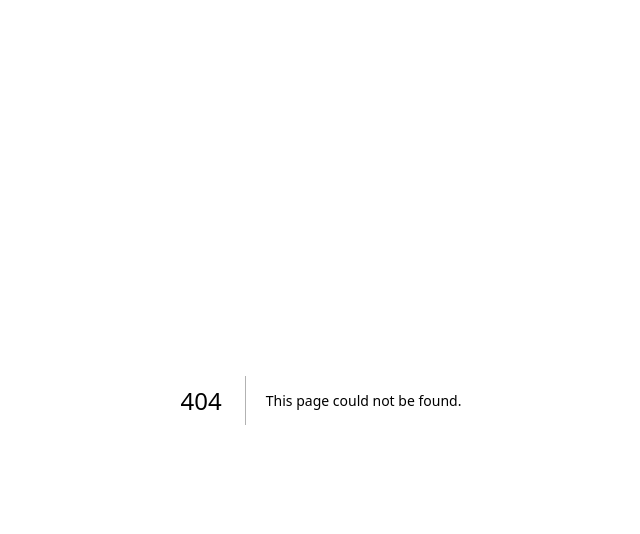
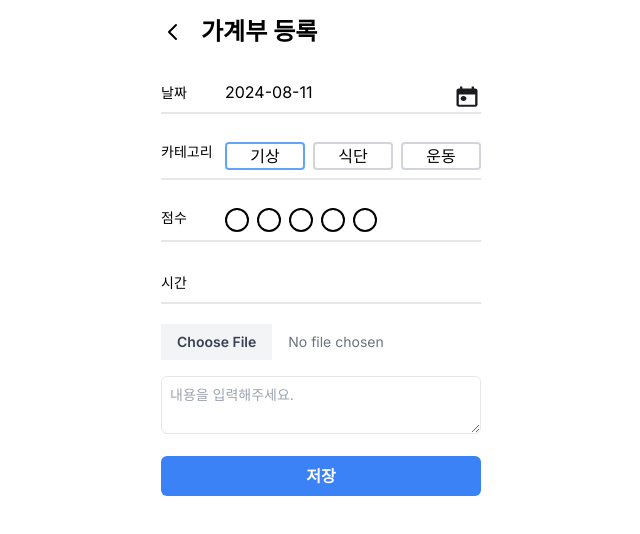
Before and after one commit to e-jeek/front, a Next.js app: page /log/create in a window 1280 px wide. Before the commit this address had no page. Shown: the top 534 px of the page, without its empty margins (319-959 px from the left). Built offline with nearby package versions, Linux system fonts and the light colour scheme.

Commit message:
feat: 가계부 등록 화면 추가

```diff
--- /dev/null
+++ b/src/app/log/create/page.tsx
@@ -0,0 +1,173 @@
+"use client"
+import React, {forwardRef, useState} from "react";
+import {useRouter} from "next/navigation";
+import {format} from "date-fns";
+import DatePicker from "react-datepicker";
+import Rating from "@/components/log/day/Rating";
+import Diet from "@/components/log/create/Diet";
+import Exercise from "@/components/log/create/Exercise";
+import WakeUp from "@/components/log/create/WakeUp";
+
+export default function Page() {
+    const router = useRouter();
+
+    const [date, setDate] = useState(new Date());
+    const [category, setCategory] = useState("WAKEUP");
+    const [image, setImage] = useState<File | null>(null);
+    const [preview, setPreview] = useState<string | null>(null);
+
+    const handleImageChange = (e) => {
+        const file = e.target.files[0];
+        if (file) {
+            setImage(file);
+            setPreview(URL.createObjectURL(file));
+        }
+    };
+
+    const handleSubmit = () => {
+        // Logic to handle form submission
+        console.log('Form submitted');
+    };
+
+    function getInputByCategory() {
+        switch (category) {
+            case "DIET":
+                return <Diet />
+            case "EXERCISE":
+                return <Exercise />
+            case "WAKEUP":
+                return <WakeUp />
+        }
+    }
+
+
+    // 커스텀 입력 컴포넌트
+    const CustomInput = forwardRef<HTMLDivElement, { onClick: () => void }>(({ onClick }, ref) => (
+        <div onClick={onClick} ref={ref} className="cursor-pointer mt-2">
+            <svg width="28" height="28" viewBox="0 0 19 17" fill="none" xmlns="http://www.w3.org/2000/svg">
+                <path
+                    d="M7.125 11.2813C6.57083 11.2813 6.10243 11.116 5.71979 10.7856C5.33715 10.4551 5.14583 10.0506 5.14583 9.57198C5.14583 9.09338 5.33715 8.68885 5.71979 8.35839C6.10243 8.02793 6.57083 7.8627 7.125 7.8627C7.67917 7.8627 8.14757 8.02793 8.53021 8.35839C8.91285 8.68885 9.10417 9.09338 9.10417 9.57198C9.10417 10.0506 8.91285 10.4551 8.53021 10.7856C8.14757 11.116 7.67917 11.2813 7.125 11.2813ZM3.95833 15.0417C3.52292 15.0417 3.15017 14.9078 2.8401 14.64C2.53003 14.3722 2.375 14.0503 2.375 13.6742V4.10228C2.375 3.72624 2.53003 3.40432 2.8401 3.13654C3.15017 2.86875 3.52292 2.73486 3.95833 2.73486H4.75V1.36743H6.33333V2.73486H12.6667V1.36743H14.25V2.73486H15.0417C15.4771 2.73486 15.8498 2.86875 16.1599 3.13654C16.47 3.40432 16.625 3.72624 16.625 4.10228V13.6742C16.625 14.0503 16.47 14.3722 16.1599 14.64C15.8498 14.9078 15.4771 15.0417 15.0417 15.0417H3.95833ZM3.95833 13.6742H15.0417V6.83713H3.95833V13.6742Z"
+                    fill="#1D1B20"/>
+            </svg>
+        </div>
+    ));
+    CustomInput.displayName = 'CustomInput';
+
+    return (
+        <div className="min-h-screen bg-white flex justify-center items-center">
+            <div className="min-h-screen w-80 max-w-md bg-white absolute pt-4">
+                <div className="flex items-center mb-6">
+                    <button className="mr-4">
+                        <svg
+                            xmlns="http://www.w3.org/2000/svg"
+                            fill="none"
+                            viewBox="0 0 24 24"
+                            strokeWidth={2}
+                            stroke="currentColor"
+                            className="w-6 h-6"
+                        >
+                            <path
+                                strokeLinecap="round"
+                                strokeLinejoin="round"
+                                d="M15 19l-7-7 7-7"
+                            />
+                        </svg>
+                    </button>
+                    <h1 className="text-2xl font-semibold">가계부 등록</h1>
+                </div>
+
+                <div className="relative mb-5">
+                    <label
+                        htmlFor="date"
+                        className={"absolute left-0 top-1/2 transform -translate-y-1/2 transition-all duration-200 ease-in-out text-sm"}
+                    >
+                        날짜
+                    </label>
+                    <input
+                        type="text"
+                        id="date"
+                        name="date"
+                        className="w-full border-b-2 focus:border-black outline-none py-2 pl-16"
+                        value={date ? format(date, "yyyy-MM-dd") : ""}
+                        readOnly
+                    />
+                    <div className="absolute right-0 top-0 h-full flex items-center">
+                        <DatePicker
+                            selected={date}
+                            onChange={(date) => setDate(date)}
+                            dateFormat="yyyy-MM-dd"
+                            customInput={<CustomInput onClick={() => {
+                            }}/>}
+                            wrapperClassName="absolute right-0"
+                            popperClassName="z-10"
+                        />
+                    </div>
+                </div>
+
+                <div className="flex mb-5 border-b-2 py-2">
+                    <div className="left-0 text-sm w-16">
+                        카테고리
+                    </div>
+                    <div>
+                        <button
+                            className={`border-2 rounded w-20 mr-2 ${category === "WAKEUP" ? "border-blue-400" : "border-gray-300"}`}
+                            onClick={() => setCategory("WAKEUP")}
+                        >
+                            기상
+                        </button>
+                        <button
+                            className={`border-2 rounded w-20 mr-2 ${category === "DIET" ? "border-blue-400" : "border-gray-300"}`}
+                            onClick={() => setCategory("DIET")}
+                        >
+                            식단
+                        </button>
+                        <button
+                            className={`border-2 rounded w-20 ${category === "EXERCISE" ? "border-blue-400" : "border-gray-300"}`}
+                            onClick={() => setCategory("EXERCISE")}
+                        >
+                            운동
+                        </button>
+                    </div>
+                </div>
+                <div className="flex mb-5 border-b-2 py-2">
+                    <div className="left-0 text-sm w-16">
+                        점수
+                    </div>
+                    <Rating/>
+                </div>
+
+                {getInputByCategory()}
+
+                <div className="mb-4">
+
+                    <input
+                        type="file"
+                        id="image"
+                        accept="image/*"
+                        onChange={handleImageChange}
+                        className="block w-full text-sm text-gray-500 file:mr-4 file:py-2 file:px-4 file:border-0 file:text-sm file:font-semibold file:bg-gray-100 file:text-gray-700 hover:file:bg-gray-200"
+                    />
+                </div>
+
+                {preview && (
+                    <div className="mb-4">
+                        <img src={preview} alt="Image Preview" className="w-full h-auto"/>
+                    </div>
+                )}
+
+                <textarea
+                    className="w-full p-2 mb-4 text-sm text-gray-700 border rounded-md focus:outline-none focus:ring-2 focus:ring-blue-500"
+                    placeholder="내용을 입력해주세요."
+                ></textarea>
+
+                <button
+                    onClick={handleSubmit}
+                    className="w-full px-4 py-2 font-semibold text-white bg-blue-500 rounded-md hover:bg-blue-600"
+                >
+                    저장
+                </button>
+
+            </div>
+        </div>
+    );
+}
--- a/src/app/log/page.tsx
+++ b/src/app/log/page.tsx
@@ -4,8 +4,10 @@ import {useState} from "react";
 import DayContent from "@/components/log/day/DayContent";
 import WeekContent from "@/components/log/week/WeekContent";
 import MonthContent from "@/components/log/month/MonthConent";
+import {useRouter} from "next/navigation";
 
 export default function Page() {
+    const router = useRouter();
     const [contentType, setContentType] = useState("DAY");
 
     const getContentBody = () => {
@@ -46,6 +48,12 @@ export default function Page() {
                 { getContentBody() }
             </div>
 
+            <button
+                className="fixed w-16 h-16 bottom-24 right-4 bg-red-500 text-white rounded-full shadow-lg hover:bg-red-600 transition-colors"
+                onClick={() => router.push("/log/create")}
+            >
+                <span className="text-4xl">+</span>
+            </button>
             <Footer/>
         </div>
     );
```
